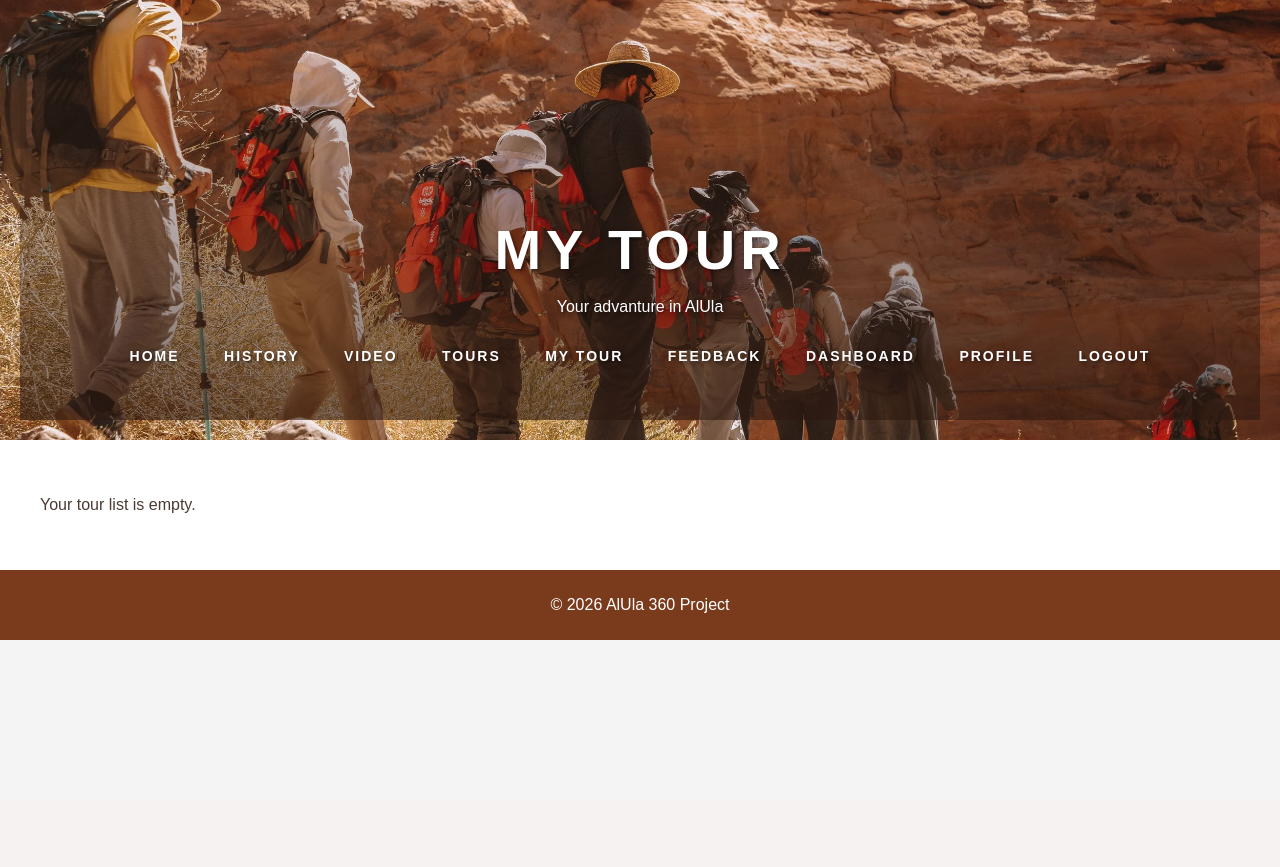
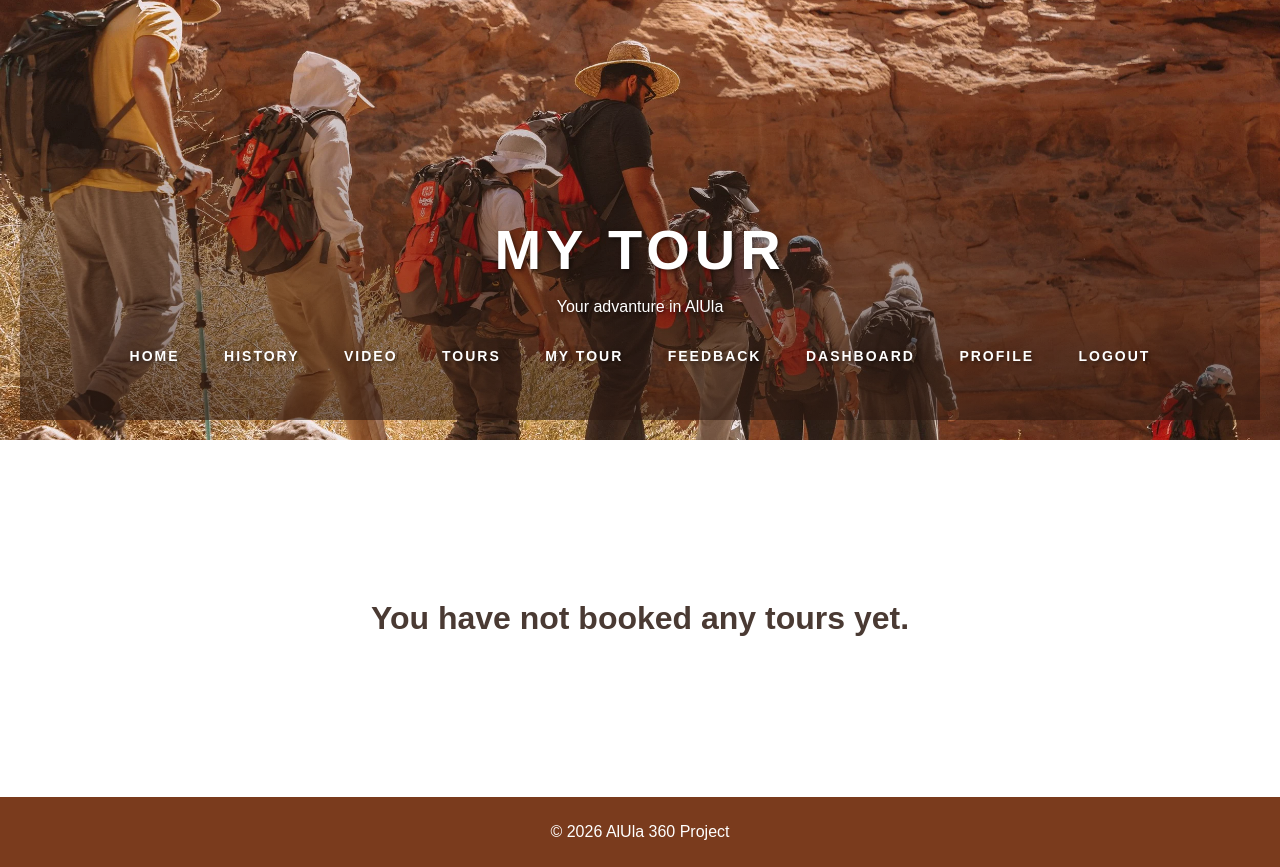
Before and after one commit to SamarAlamri/alula-project, a PHP site: page /pages/mytour.php in a window 1280 px wide. Before the commit the page ends 640 px from the top, so only its background shows below. Run offline with PHP 8.4, Linux system fonts and the light colour scheme; the visitor is signed in with stand-in values (Sample User, id 1); data that the repository does not hold is empty; some libraries are stand-ins or nearby versions.

Commit message:
my tour empty page

```diff
--- a/css/main.css
+++ b/css/main.css
@@ -817,7 +817,19 @@ input[type="submit"]:hover {
 .policy-box h2 {
     color: #7a3b1d;
 }
+ /* ========================= */
+/* Cancel Tour Button */
+/* ========================= */
 
+.empty-message{
+    display: block;
+    width: 100%;
+    text-align: center !important;
+    font-size: 32px !important;
+    font-weight: bold;
+    color: #4a3a33;
+    margin: 120px auto !important;
+}
 /* ========================= */
 /* Cancel Tour Button */
 /* ========================= */
--- a/pages/mytour.php
+++ b/pages/mytour.php
@@ -187,10 +187,9 @@ include "../includes/header.php";
                 echo "</div>";
             }
         } else {
-            echo "<p>Your tour list is empty.</p>";
+            echo "<p class='empty-message'>You have not booked any tours yet.</p>";
         }
         ?>
-
 
     </div>
 
```
